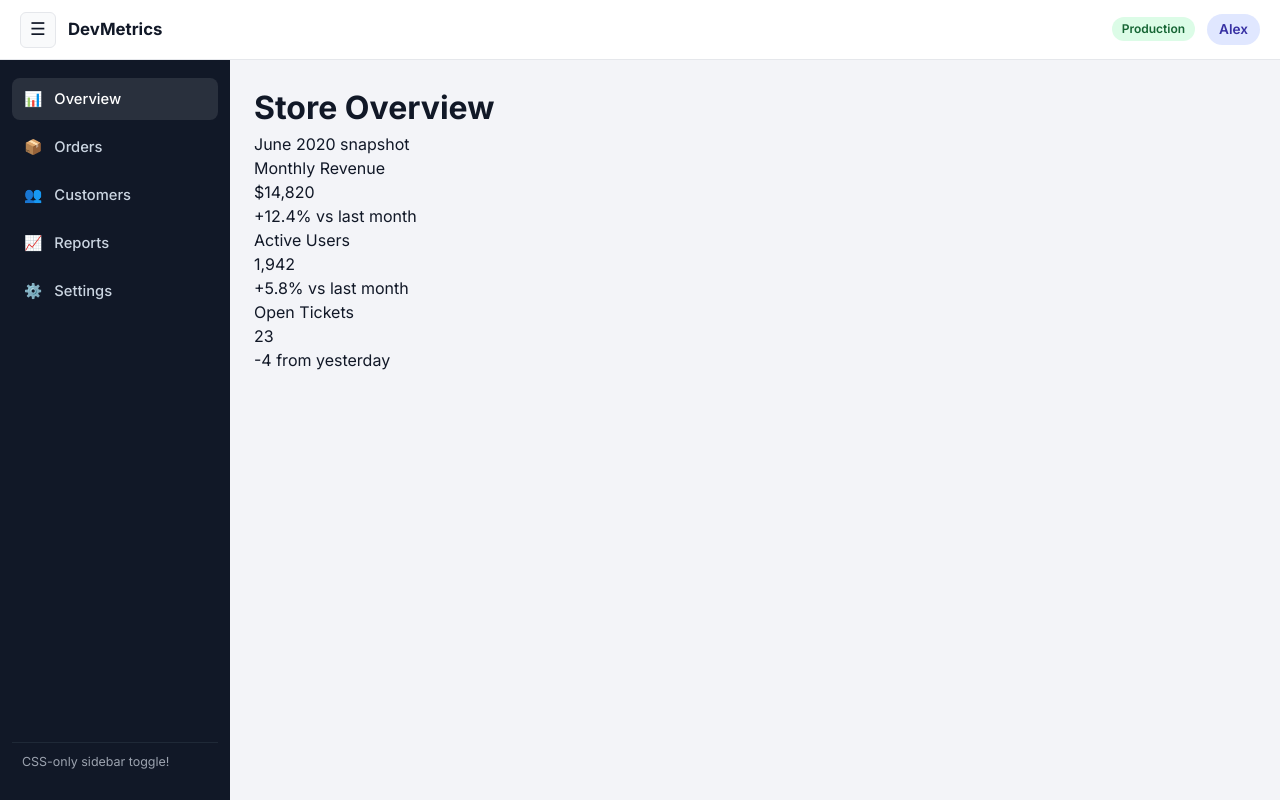
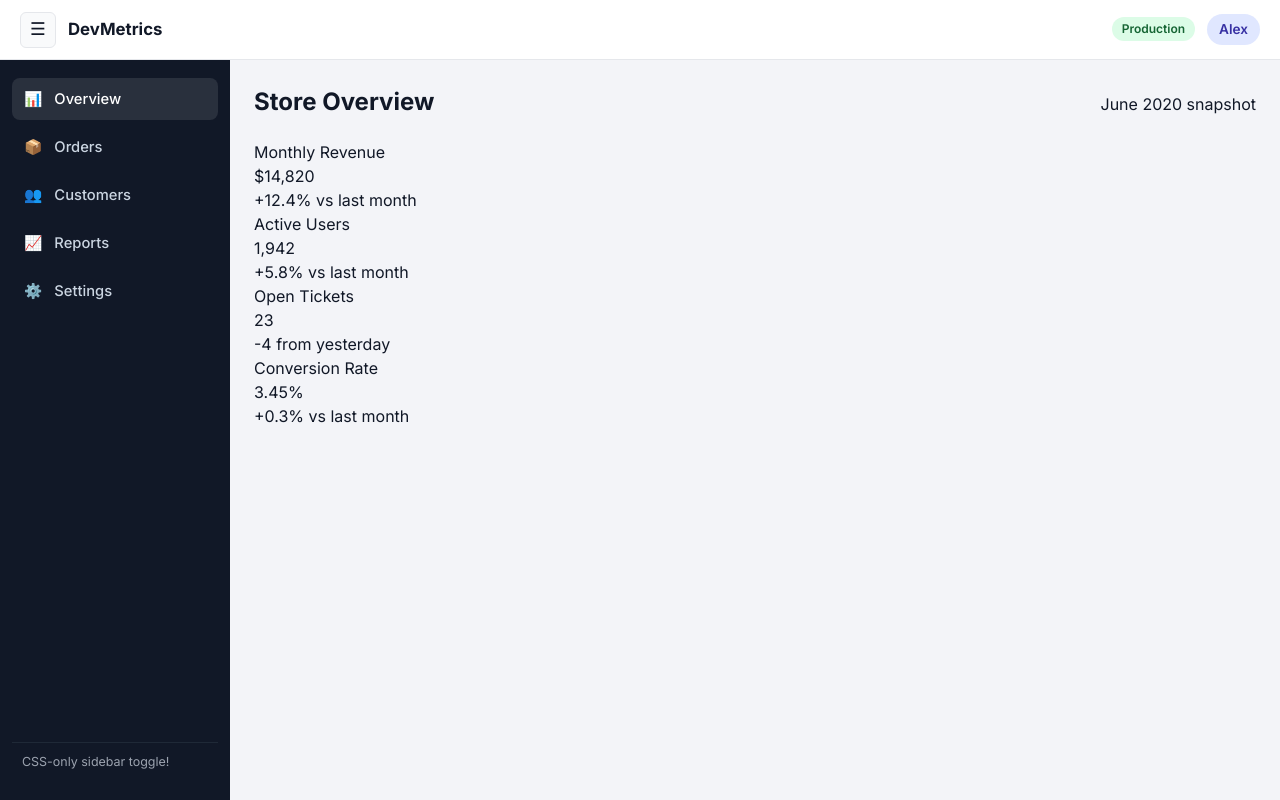
Before and after one commit to tensorGT/simple-admin-panel-css, a plain HTML site: page index.html in a window 1280 px wide. Drawn offline with Linux system fonts and the light colour scheme.

```diff
--- a/index.html
+++ b/index.html
@@ -72,3 +72,10 @@
         </article>
 
         <article class="metric-card">
+          <p class="metric-label">Conversion Rate</p>
+          <p class="metric-value">3.45%</p>
+          <p class="metric-change up">+0.3% vs last month</p>
+        </article>
+      </section>
+
+      <!-- overflow-safe data table -->
--- a/style.css
+++ b/style.css
@@ -167,3 +167,17 @@ body {
   grid-area: main;
   padding: 24px;
   min-width: 0;
+}
+
+.page-title-row {
+  display: flex;
+  justify-content: space-between;
+  align-items: baseline;
+  flex-wrap: wrap;
+  gap: 8px;
+  margin-bottom: 20px;
+}
+
+.page-title-row h1 {
+  font-size: 1.5rem;
+}
```
